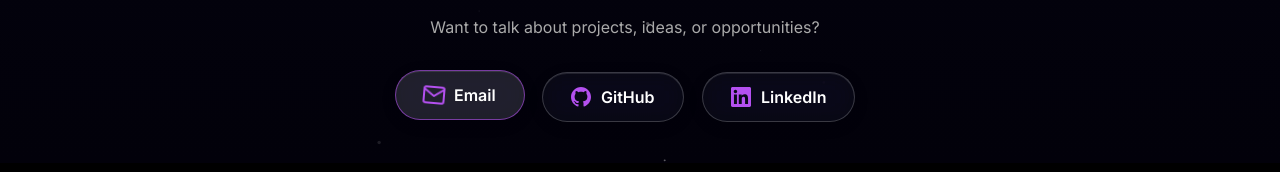
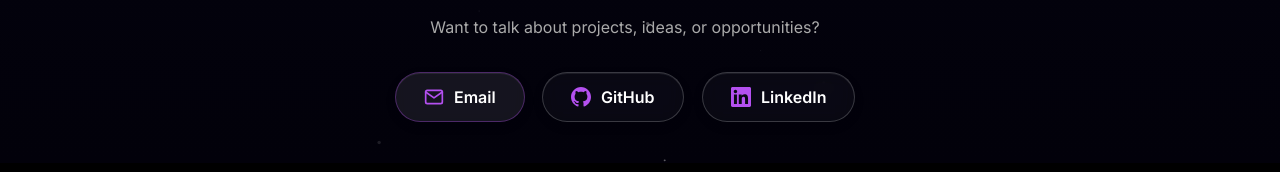
Before and after one commit to williamalmeidadev/portfolio, a React (Vite) app: page / in a window 1280 px wide. In both pictures the pointer is over the link 459 px from the left and 5263 px from the top of the page. Shown: the part 5167-5339 px from the top of the page. Built offline with nearby package versions, Linux system fonts and the light colour scheme.

Commit message:
design: change effects in contact section

```diff
--- a/src/styles/contact.css
+++ b/src/styles/contact.css
@@ -25,29 +25,32 @@
   text-decoration: none;
   font-weight: 600;
   background: var(--surface);
-  backdrop-filter: blur(12px) saturate(180%);
-  -webkit-backdrop-filter: blur(12px) saturate(180%);
-  box-shadow: 0 4px 16px 0 rgba(0, 0, 0, 0.1),
-    inset 0 1px 0 0 rgba(255, 255, 255, 0.1);
-  transition: all 0.3s cubic-bezier(0.4, 0, 0.2, 1);
+  backdrop-filter: blur(8px) saturate(120%);
+  -webkit-backdrop-filter: blur(8px) saturate(120%);
+  box-shadow: 0 4px 12px 0 rgba(0, 0, 0, 0.08),
+    inset 0 1px 0 0 rgba(255, 255, 255, 0.08);
+  transition: transform 0.25s cubic-bezier(0.4, 0, 0.2, 1),
+    box-shadow 0.25s cubic-bezier(0.4, 0, 0.2, 1),
+    background 0.25s cubic-bezier(0.4, 0, 0.2, 1),
+    border-color 0.25s cubic-bezier(0.4, 0, 0.2, 1);
   will-change: transform, opacity;
 }
 
 .contact-button:hover {
-  background: rgba(255, 255, 255, 0.12);
-  border-color: rgba(180, 80, 240, 0.6);
-  box-shadow: 0 8px 24px 0 rgba(180, 80, 255, 0.2),
-    0 4px 12px 0 rgba(0, 0, 0, 0.15),
-    inset 0 1px 0 0 rgba(255, 255, 255, 0.15);
-  transform: translateY(-2px);
+  background: rgba(255, 255, 255, 0.08);
+  border-color: rgba(180, 80, 240, 0.35);
+  box-shadow: 0 3px 8px 0 rgba(180, 80, 255, 0.08),
+    0 2px 6px 0 rgba(0, 0, 0, 0.08),
+    inset 0 1px 0 0 rgba(255, 255, 255, 0.1);
+  transform: none;
 }
 
 :root[data-theme='light'] .contact-button:hover {
   background: rgba(255, 255, 255, 0.95);
-  border-color: rgba(120, 70, 200, 0.45);
-  box-shadow: 0 10px 26px rgba(36, 20, 60, 0.14),
-    0 4px 12px rgba(120, 70, 200, 0.16),
-    inset 0 1px 0 rgba(255, 255, 255, 0.7);
+  border-color: rgba(120, 70, 200, 0.3);
+  box-shadow: 0 3px 8px rgba(36, 20, 60, 0.07),
+    0 2px 6px rgba(120, 70, 200, 0.07),
+    inset 0 1px 0 rgba(255, 255, 255, 0.6);
 }
 
 .contact-button svg {
@@ -59,6 +62,6 @@
 }
 
 .contact-button:hover svg {
-  transform: scale(1.2) rotate(5deg);
-  filter: drop-shadow(0 0 8px rgba(180, 80, 240, 0.6));
+  transform: none;
+  filter: none;
 }
```
